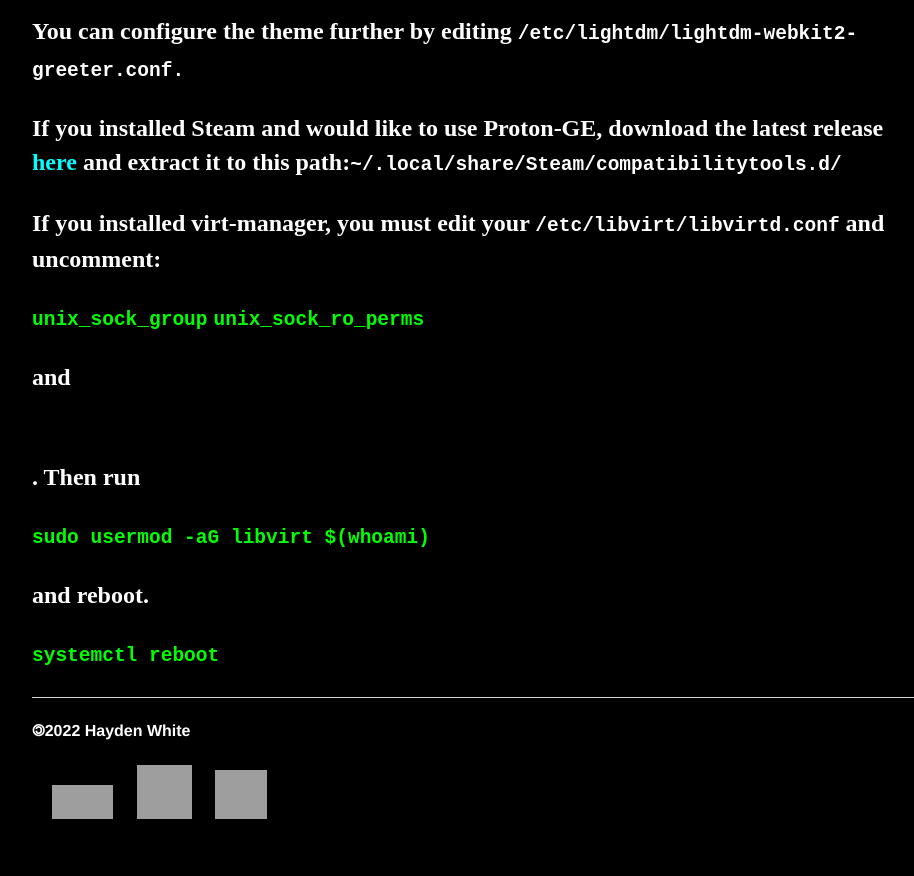
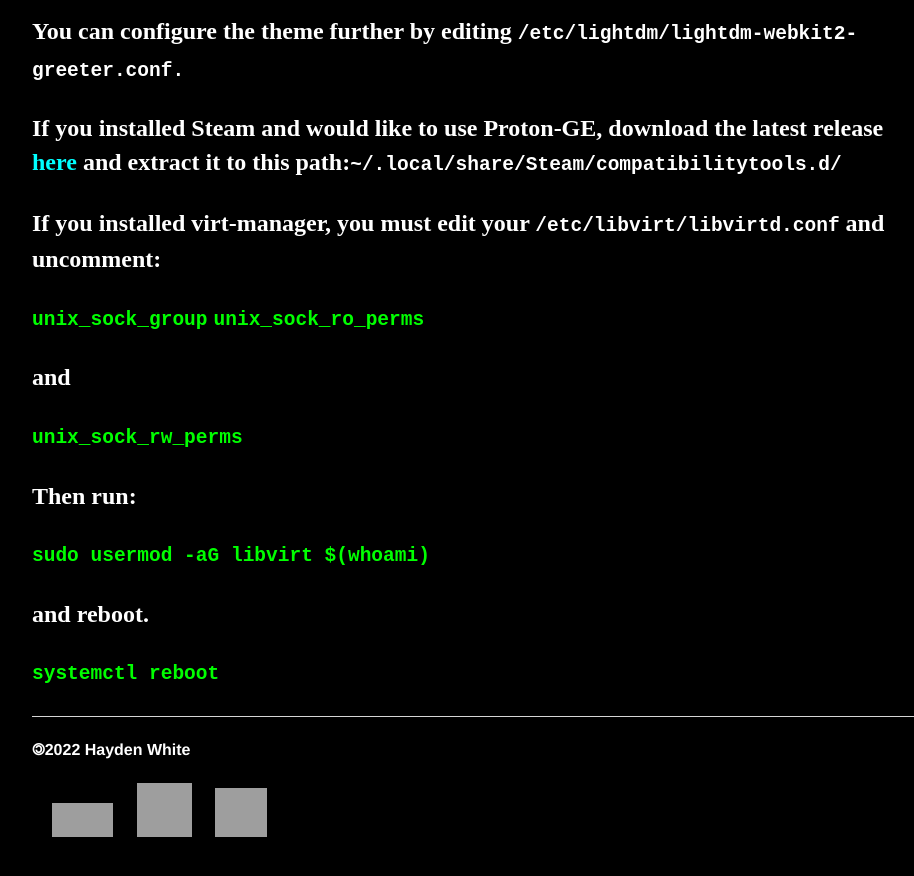
Before and after one commit to whiteVHS/whiteVHS.github.io, a Jekyll site: the page built from kaarbs/index.html, in a window 1280 px wide and 900 px high, scrolled down 1881 px, cut to the strip 0-876 px from the top of the window. Shown: the whole strip, without its empty margins (160-1074 px from the left). Built offline with Jekyll 4.4.1, drawn with Linux system fonts in a browser that asks for light colours; grey boxes are pictures that could not be loaded.

Commit message:
Update index.html

```diff
--- a/kaarbs/index.html
+++ b/kaarbs/index.html
@@ -28,5 +28,5 @@
     <p style="color:lime"><code>greeter-session=lightdm-webkit2-greeter</code></p>
     <p style="color:white">You can configure the theme further by editing <code>/etc/lightdm/lightdm-webkit2-greeter.conf.</code></p>
     <p style="color:white">If you installed Steam and would like to use Proton-GE, download the latest release <a href="https://github.com/GloriousEggroll/proton-ge-custom/releases/latest/" target="_blank" rel="noopener noreferrer">here</a> and extract it to this path:<code>~/.local/share/Steam/compatibilitytools.d/</code></p>
-    <p style="color:white">If you installed virt-manager, you must edit your <code>/etc/libvirt/libvirtd.conf</code> and uncomment:</p><p style="color:lime"><code>unix_sock_group</code> <code>unix_sock_ro_perms</code></p><p style="color:white">and</p><style="color:lime"><code>unix_sock_rw_perms</code></p><p style=""color:white">. Then run </p><p style="color:lime"><code>sudo usermod -aG libvirt $(whoami)</code></p><p style="color:white"> and reboot. </p><p style="color:lime"><code>systemctl reboot</code></p>
+    <p style="color:white">If you installed virt-manager, you must edit your <code>/etc/libvirt/libvirtd.conf</code> and uncomment:</p><p style="color:lime"><code>unix_sock_group</code> <code>unix_sock_ro_perms</code></p><p style="color:white">and</p><p style="color:lime"><code>unix_sock_rw_perms</code></p><p style="color:white">Then run: </p><p style="color:lime"><code>sudo usermod -aG libvirt $(whoami)</code></p><p style="color:white"> and reboot. </p><p style="color:lime"><code>systemctl reboot</code></p>
     </div><!-- /.blurb -->
```
